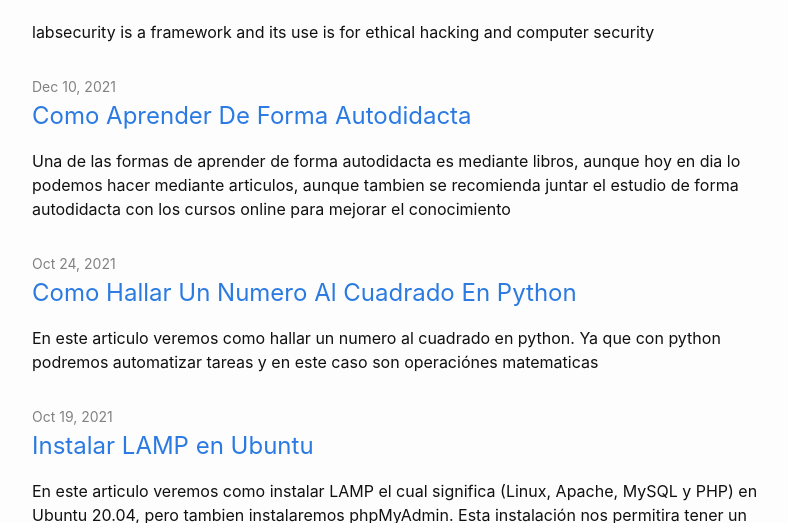
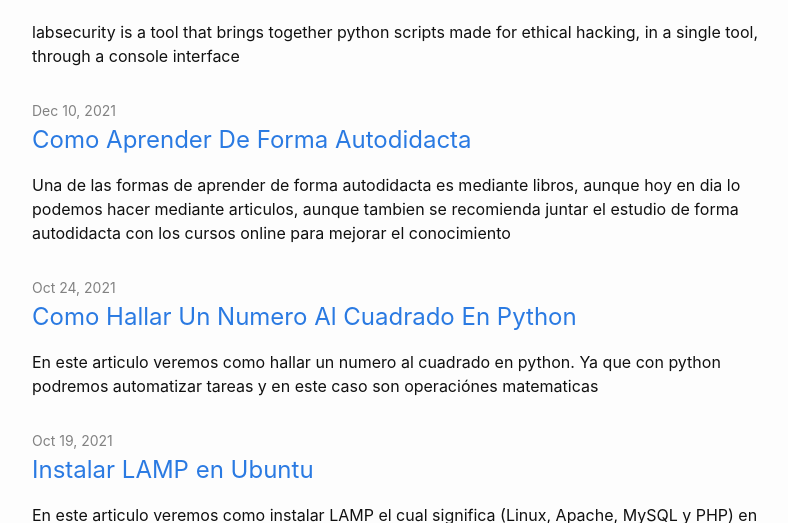
Before and after one commit to dylanmeca/dylanmeca.github.io, a Jekyll site: the page built from index.html, in a window 1280 px wide and 900 px high, cut to the strip 377-900 px from the top of the window. Shown: the whole strip, without its empty margins (238-1026 px from the left). Built offline with Jekyll 4.4.1, drawn with Linux system fonts in a browser that asks for light colours; the list of posts is cut into pages by our own code.

Commit message:
Update 2022-01-29-labsecurity-documentation.md

```diff
--- a/_posts/2022-01-29-labsecurity-documentation.md
+++ b/_posts/2022-01-29-labsecurity-documentation.md
@@ -1,6 +1,6 @@
 ---
 layout: post
-description: labsecurity is a framework and its use is for ethical hacking and computer security
+description: labsecurity is a tool that brings together python scripts made for ethical hacking, in a single tool, through a console interface
 categories: [Documentacion, Ciberseguridad, Informatica, Linux]
 lang: en
 permalink: /labsecurity-documentation
```
